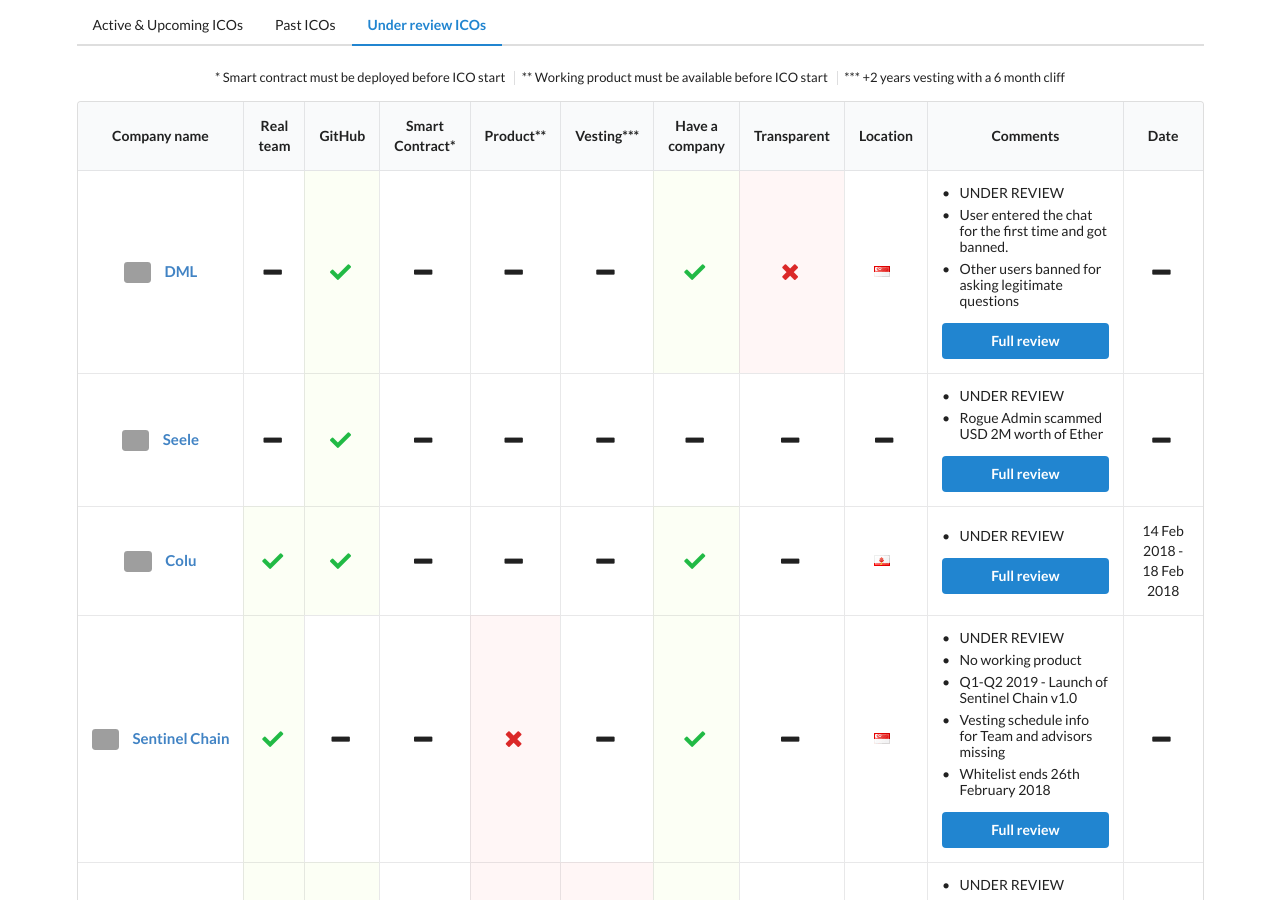
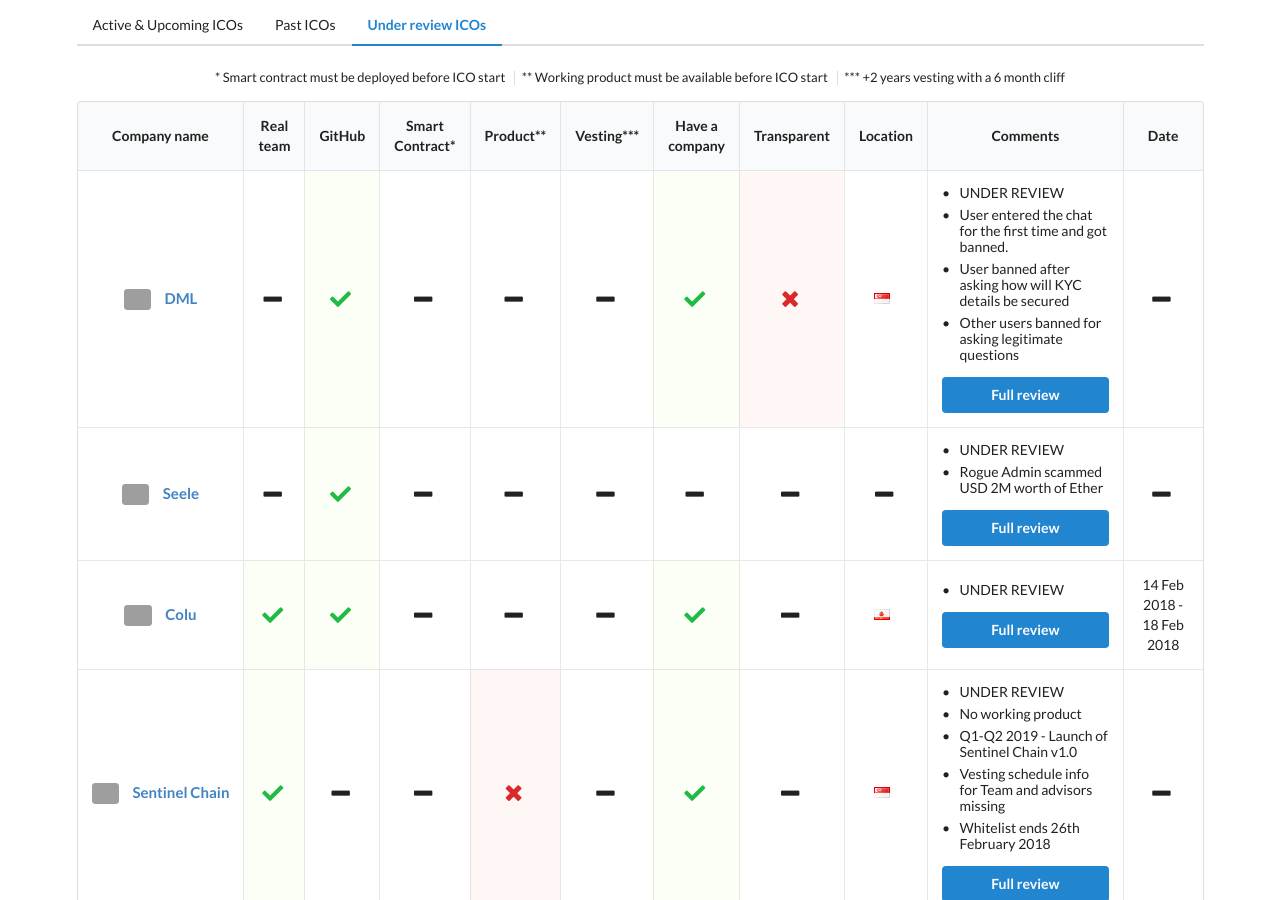
Before and after one commit to ico-check/ico-check, a Jekyll site: the page built from in-review.md, in a window 1280 px wide and 900 px high, scrolled down 391 px. Built offline with Jekyll 4.4.1, drawn with Linux system fonts in a browser that asks for light colours; nearby versions of some CDN libraries; grey boxes are pictures that could not be loaded.

Commit message:
43-dml-ico-check
Added comment:
- User banned after asking how will KYC details be secured

```diff
--- a/_data/in-review-icos.yml
+++ b/_data/in-review-icos.yml
@@ -12,7 +12,9 @@
   comments:
     - content: UNDER REVIEW
     - content: User entered the chat for the first time and got banned.
+    - content: User banned after asking how will KYC details be secured
     - content: Other users banned for asking legitimate questions
+
   ico_start_date:
   ico_end_date:
   safe: false
```
